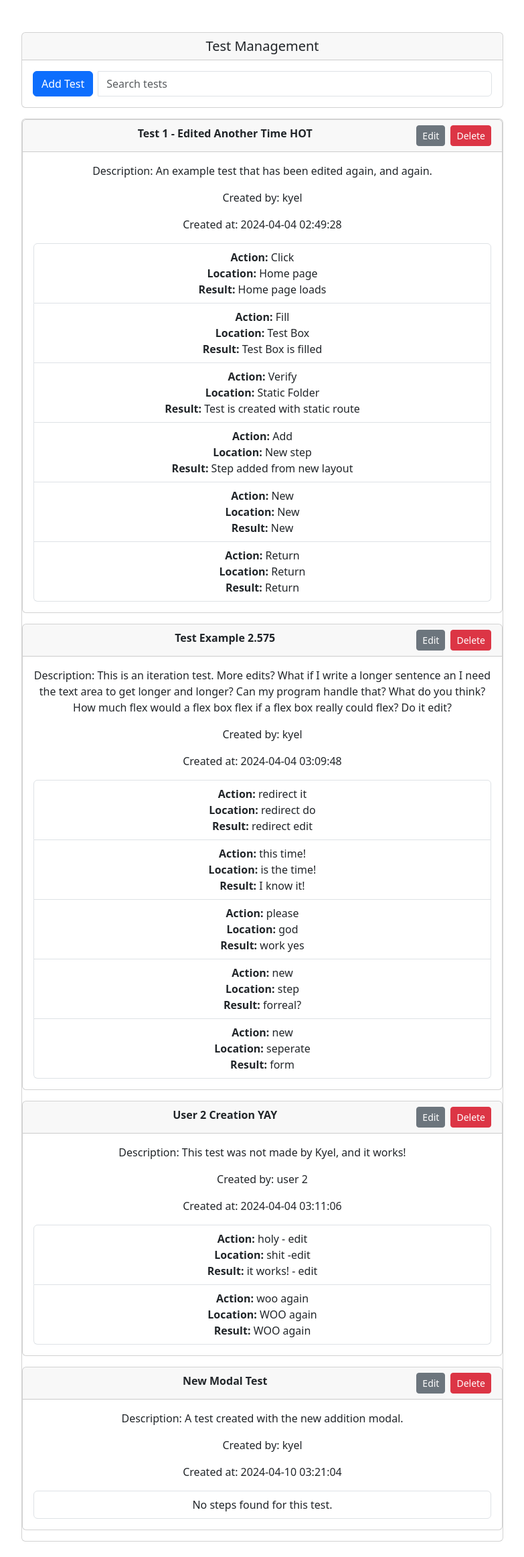
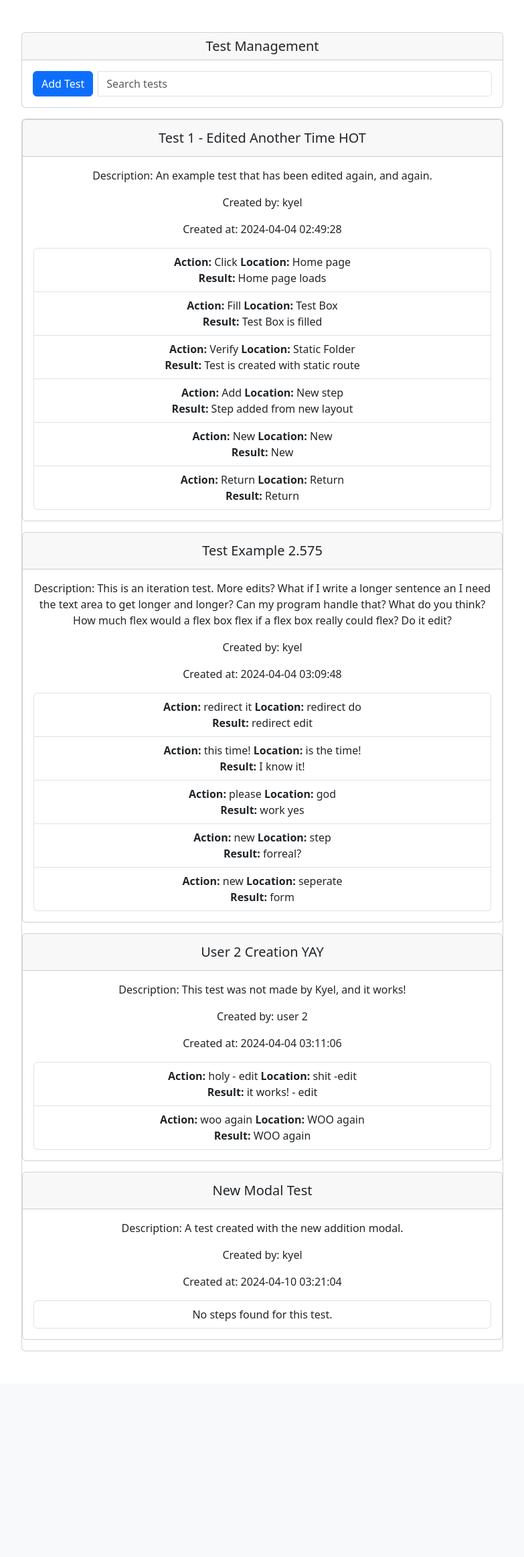
Before and after one commit to quantumGrail/testFlex, a Flask app: page /tests in a window 1280 px wide. Shown: the part 66-2390 px from the top of the page at 67% size, without its empty margins (248-1031 px from the left). After the commit the page ends 2083 px from the top, so only its background shows below. Run offline with Flask 3, Linux system fonts and the light colour scheme; some libraries are stand-ins or nearby versions.

Commit message:
Center test headers

```diff
--- a/application/templates/tests.html
+++ b/application/templates/tests.html
@@ -32,10 +32,16 @@
 
                     {% for test in tests %}
                         <div class="card mb-3">
-                            <div class="card-header">
-                                <strong class="card-title">{{ test.name }}</strong>
-                                <button class="btn btn-sm btn-danger float-end" onclick="deleteTest('{{ test.id }}')">Delete</button>
-                                <button class="btn btn-sm btn-secondary float-end me-2" onclick="editTest('{{ test.id }}')">Edit</button>
+                            <div class="card-header justify-content-between align-items-center">
+                                <div class="dropdown d-flex text-center row justify-content-center">
+                                    <button class="btn btn-link text-decoration-none text-dark" type="button" id="dropdownMenuButton" data-bs-toggle="dropdown" aria-expanded="false">
+                                        <h5 class="card-title text-center mb-0">{{ test.name }}</h5>
+                                    </button>
+                                    <ul class="dropdown-menu" aria-labelledby="dropdownMenuButton">
+                                        <li><button class="dropdown-item" onclick="editTest('{{ test.id }}')">Edit</button></li>
+                                        <li><button class="dropdown-item" onclick="deleteTest('{{ test.id }}')">Delete</button></li>
+                                    </ul>
+                                </div>
                             </div>
 
                             <div class="card-body">
@@ -46,7 +52,7 @@
                                 <ul class="list-group">
                                     {% for step in test.steps %}
                                         <li class="list-group-item">
-                                            <strong>Action:</strong> {{ step.action }}<br>
+                                            <strong>Action:</strong> {{ step.action }}
                                             <strong>Location:</strong> {{ step.location }}<br>
                                             <strong>Result:</strong> {{ step.result }}
                                         </li>
```
Also changed, not shown: application/test-flex.db, 2 other files.
